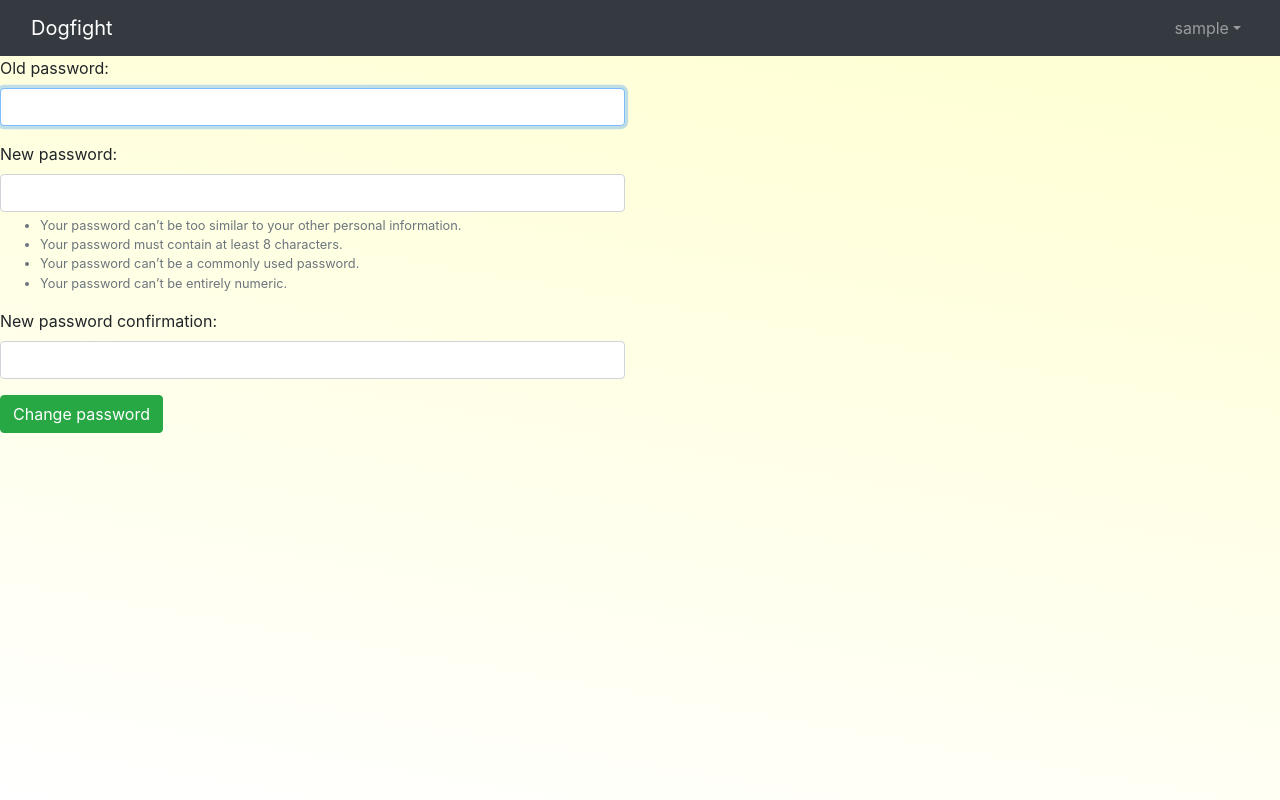
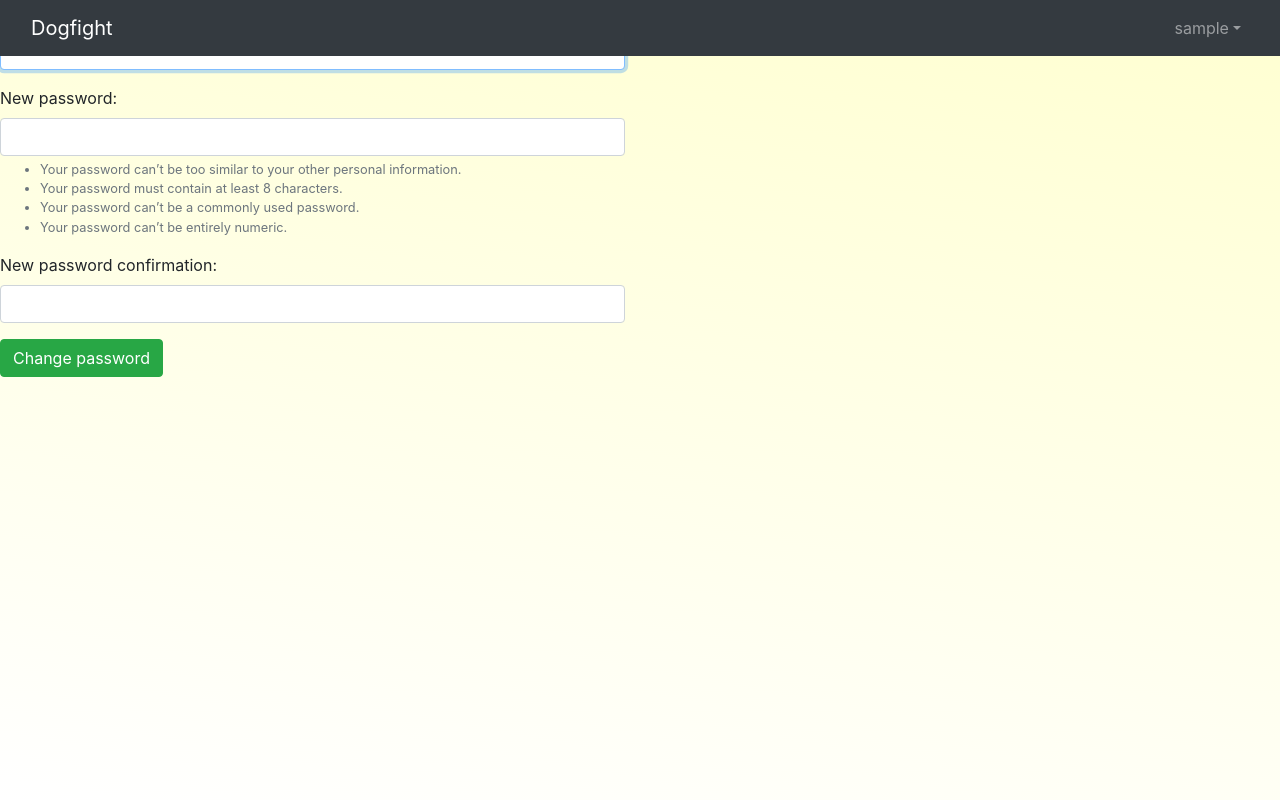
Before and after one commit to lucaskruk13/DogfightWebsite, a Django app: page /settings/password/ in a window 1280 px wide. Run offline with Django 3.2, Linux system fonts and the light colour scheme; the visitor is signed in with stand-in values (Sample User, id 1); some libraries are stand-ins or nearby versions.

Commit message:
fixed navbar to the top

```diff
--- a/templates/common/navbar.html
+++ b/templates/common/navbar.html
@@ -1,4 +1,4 @@
-<nav class="navbar navbar-expand-sm navbar-dark bg-dark">
+<nav class="navbar navbar-expand-sm navbar-dark bg-dark fixed-top">
     <div class="container-fluid">
       <a class="navbar-brand" href="{% url 'feed' %}">Dogfight</a>
       <button class="navbar-toggler" type="button" data-toggle="collapse" data-target="#mainMenu" aria-controls="mainMenu" aria-expanded="false" aria-label="Toggle navigation">
```
